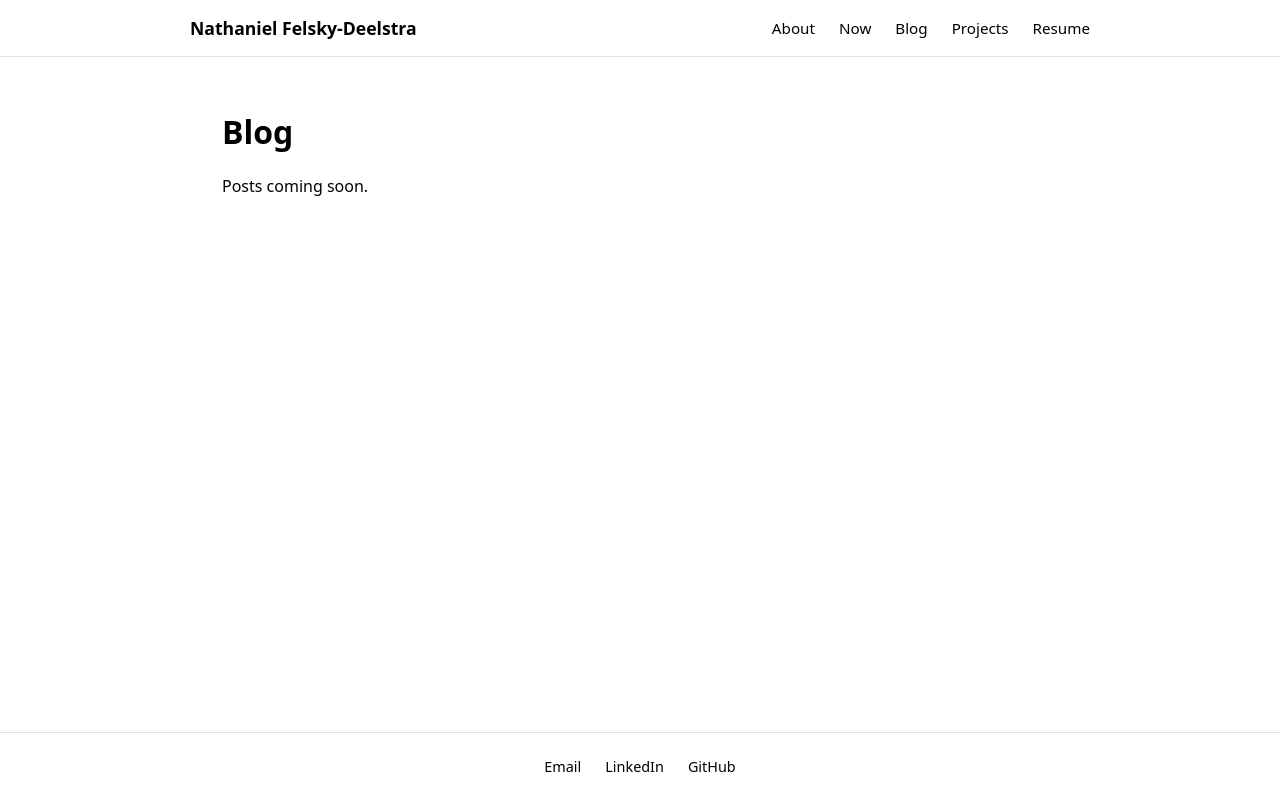
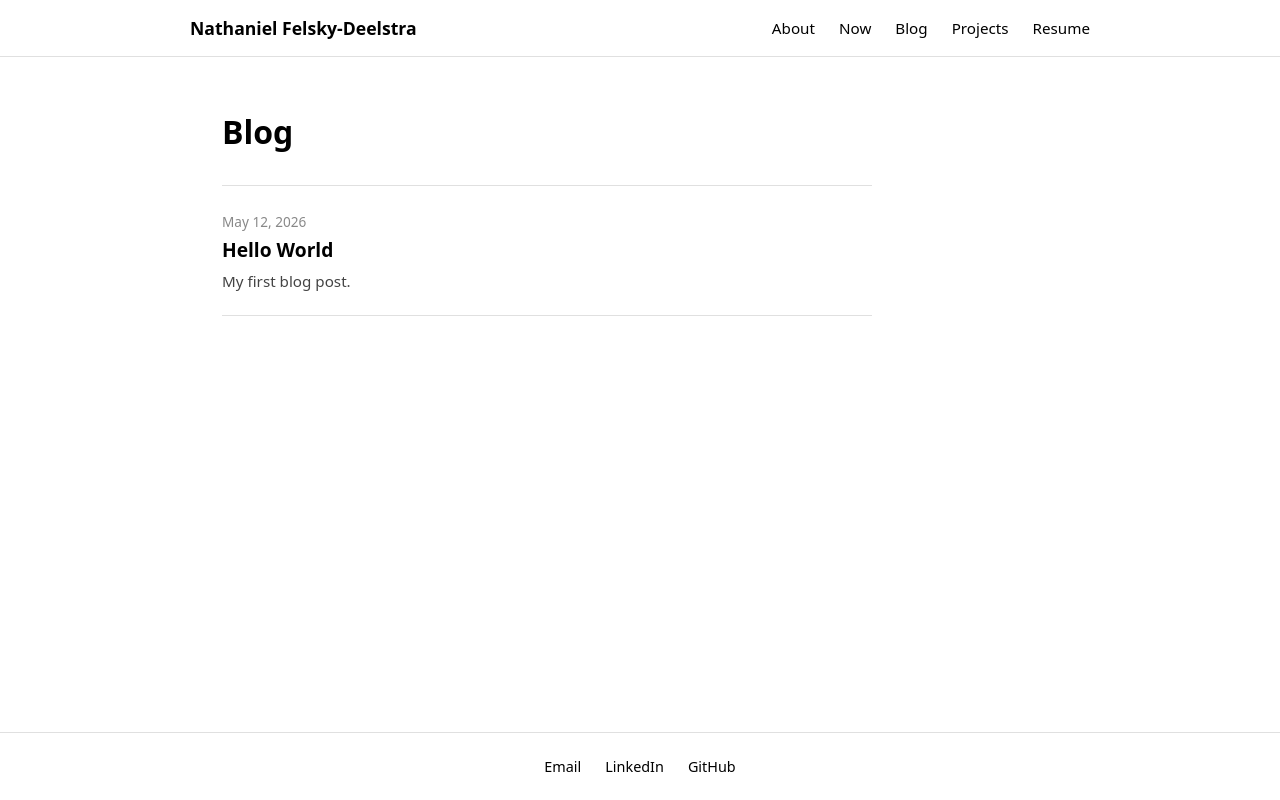
Before and after one commit to Artsleed/personal_site, an Astro site: page /blog in a window 1280 px wide. Built offline with nearby package versions, Linux system fonts and the light colour scheme; Astro itself is replaced by a stand-in of ours.

Commit message:
Add blog and projects listing/detail pages backed by content collections
Wire up blog and projects index pages to astro:content collections with
sorted listings and detail routes, and tweak now.astro film grid styling.

```diff
--- /dev/null
+++ b/src/content.config.ts
@@ -0,0 +1,22 @@
+import { defineCollection, z } from 'astro:content';
+import { glob } from 'astro/loaders';
+
+const blog = defineCollection({
+  loader: glob({ pattern: '**/*.md', base: './src/content/blog' }),
+  schema: z.object({
+    title: z.string(),
+    date: z.date(),
+    description: z.string(),
+  }),
+});
+
+const projects = defineCollection({
+  loader: glob({ pattern: '**/*.md', base: './src/content/projects' }),
+  schema: z.object({
+    title: z.string(),
+    date: z.date(),
+    description: z.string(),
+  }),
+});
+
+export const collections = { blog, projects };
--- /dev/null
+++ b/src/content/blog/hello-world.md
@@ -0,0 +1,7 @@
+---
+title: Hello World
+date: 2026-05-12
+description: My first blog post.
+---
+
+This is my first blog post. More content coming soon.
--- /dev/null
+++ b/src/content/projects/maze-game.md
@@ -0,0 +1,7 @@
+---
+title: Maze Game
+date: 2026-01-01
+description: made up game for testing .
+---
+
+This is an overview of the maze game project. More details here.
--- a/src/pages/blog.astro
+++ b/src/pages/blog.astro
@@ -1,8 +1,65 @@
 ---
 import Layout from '../layouts/Layout.astro';
+import { getCollection } from 'astro:content';
+
+const posts = (await getCollection('blog')).sort(
+  (a, b) => b.data.date.valueOf() - a.data.date.valueOf()
+);
+
 ---
 
 <Layout title="Blog">
-  <h1>Blog</h1>
-  <p>Posts coming soon.</p>
+  <div class="blog">
+    <h1>Blog</h1>
+    {posts.map(post => (
+      <a href={`/blog/${post.id}`} class="post">
+        <span class="date">{post.data.date.toLocaleDateString('en-CA', { year: 'numeric', month: 'long', day: 'numeric' })}</span>
+        <h2>{post.data.title}</h2>
+        <p>{post.data.description}</p>
+      </a>
+    ))}
+  </div>
 </Layout>
+
+<style>
+  .blog {
+    max-width: 650px;
+  }
+
+  h1 {
+    font-size: 2rem;
+    margin-bottom: 2rem;
+  }
+
+  .post {
+    display: block;
+    text-decoration: none;
+    color: inherit;
+    padding: 1.5rem 0;
+    border-bottom: 1px solid #e0e0e0;
+  }
+
+  .post:first-of-type {
+    border-top: 1px solid #e0e0e0;
+  }
+
+  .post:hover h2 {
+    text-decoration: underline;
+  }
+
+  .date {
+    font-size: 0.85rem;
+    color: #888;
+  }
+
+  h2 {
+    font-size: 1.2rem;
+    margin: 0.25rem 0 0.5rem 0;
+  }
+
+  p {
+    margin: 0;
+    color: #444;
+    font-size: 0.95rem;
+  }
+</style>
--- /dev/null
+++ b/src/pages/blog/[slug].astro
@@ -0,0 +1,46 @@
+---
+import Layout from '../../layouts/Layout.astro';
+import { getCollection, render } from 'astro:content';
+
+export async function getStaticPaths() {
+  const posts = await getCollection('blog');
+  return posts.map(post => ({
+    params: { slug: post.id },
+    props: { post },
+  }));
+}
+
+const { post } = Astro.props;
+const { Content } = await render(post);
+---
+
+<Layout title={post.data.title}>
+  <article class="post">
+    <span class="date">{post.data.date.toLocaleDateString('en-CA', { year: 'numeric', month: 'long', day: 'numeric' })}</span>
+    <h1>{post.data.title}</h1>
+    <div class="content">
+      <Content />
+    </div>
+  </article>
+</Layout>
+
+<style>
+  .post {
+    max-width: 650px;
+  }
+
+  .date {
+    font-size: 0.85rem;
+    color: #888;
+  }
+
+  h1 {
+    font-size: 2rem;
+    margin: 0.25rem 0 2rem 0;
+  }
+
+  .content {
+    line-height: 1.8;
+    color: #222;
+  }
+</style>
--- a/src/pages/projects.astro
+++ b/src/pages/projects.astro
@@ -1,8 +1,58 @@
 ---
 import Layout from '../layouts/Layout.astro';
+import { getCollection } from 'astro:content';
+
+const projects = (await getCollection('projects')).sort(
+  (a, b) => b.data.date.valueOf() - a.data.date.valueOf()
+);
 ---
 
 <Layout title="Projects">
-  <h1>Projects</h1>
-  <p>Projects coming soon.</p>
+  <div class="projects">
+    <h1>Projects</h1>
+    {projects.map(project => (
+      <a href={`/projects/${project.id}`} class="project">
+        <h2>{project.data.title}</h2>
+        <p>{project.data.description}</p>
+      </a>
+    ))}
+  </div>
 </Layout>
+
+<style>
+  .projects {
+    max-width: 650px;
+  }
+
+  h1 {
+    font-size: 2rem;
+    margin-bottom: 2rem;
+  }
+
+  .project {
+    display: block;
+    text-decoration: none;
+    color: inherit;
+    padding: 1.5rem 0;
+    border-bottom: 1px solid #e0e0e0;
+  }
+
+  .project:first-of-type {
+    border-top: 1px solid #e0e0e0;
+  }
+
+  .project:hover h2 {
+    text-decoration: underline;
+  }
+
+  h2 {
+    font-size: 1.2rem;
+    margin: 0 0 0.5rem 0;
+  }
+
+  p {
+    margin: 0;
+    color: #444;
+    font-size: 0.95rem;
+  }
+</style>
--- /dev/null
+++ b/src/pages/projects/[slug].astro
@@ -0,0 +1,46 @@
+---
+import Layout from '../../layouts/Layout.astro';
+import { getCollection, render } from 'astro:content';
+
+export async function getStaticPaths() {
+  const projects = await getCollection('projects');
+  return projects.map(project => ({
+    params: { slug: project.id },
+    props: { project },
+  }));
+}
+
+const { project } = Astro.props;
+const { Content } = await render(project);
+---
+
+<Layout title={project.data.title}>
+  <article class="project">
+    <h1>{project.data.title}</h1>
+    <p class="description">{project.data.description}</p>
+    <div class="content">
+      <Content />
+    </div>
+  </article>
+</Layout>
+
+<style>
+  .project {
+    max-width: 650px;
+  }
+
+  h1 {
+    font-size: 2rem;
+    margin-bottom: 0.5rem;
+  }
+
+  .description {
+    color: #888;
+    margin-bottom: 2rem;
+  }
+
+  .content {
+    line-height: 1.8;
+    color: #222;
+  }
+</style>
```
Also changed, not shown: src/pages/now.astro (+9 -11 lines).
